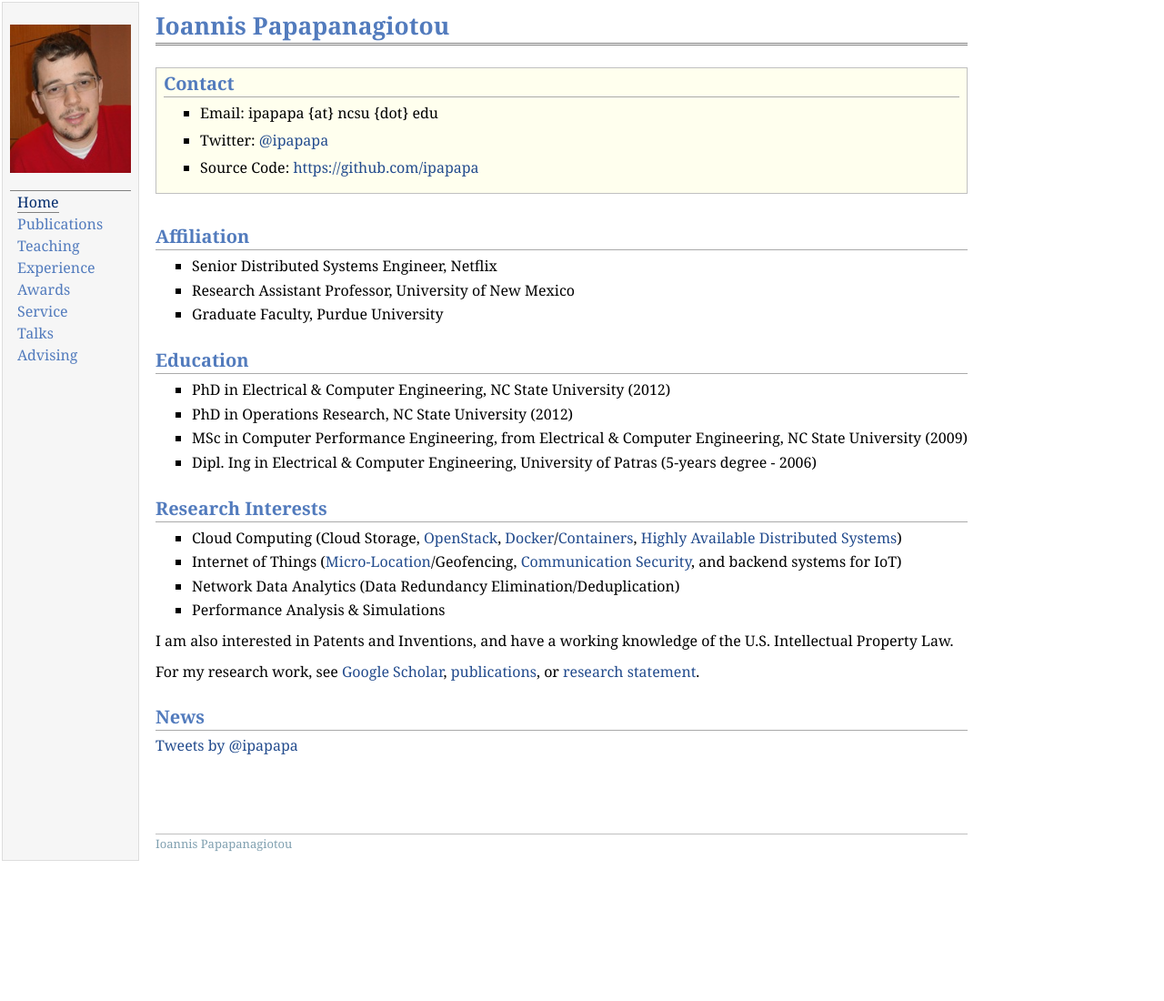
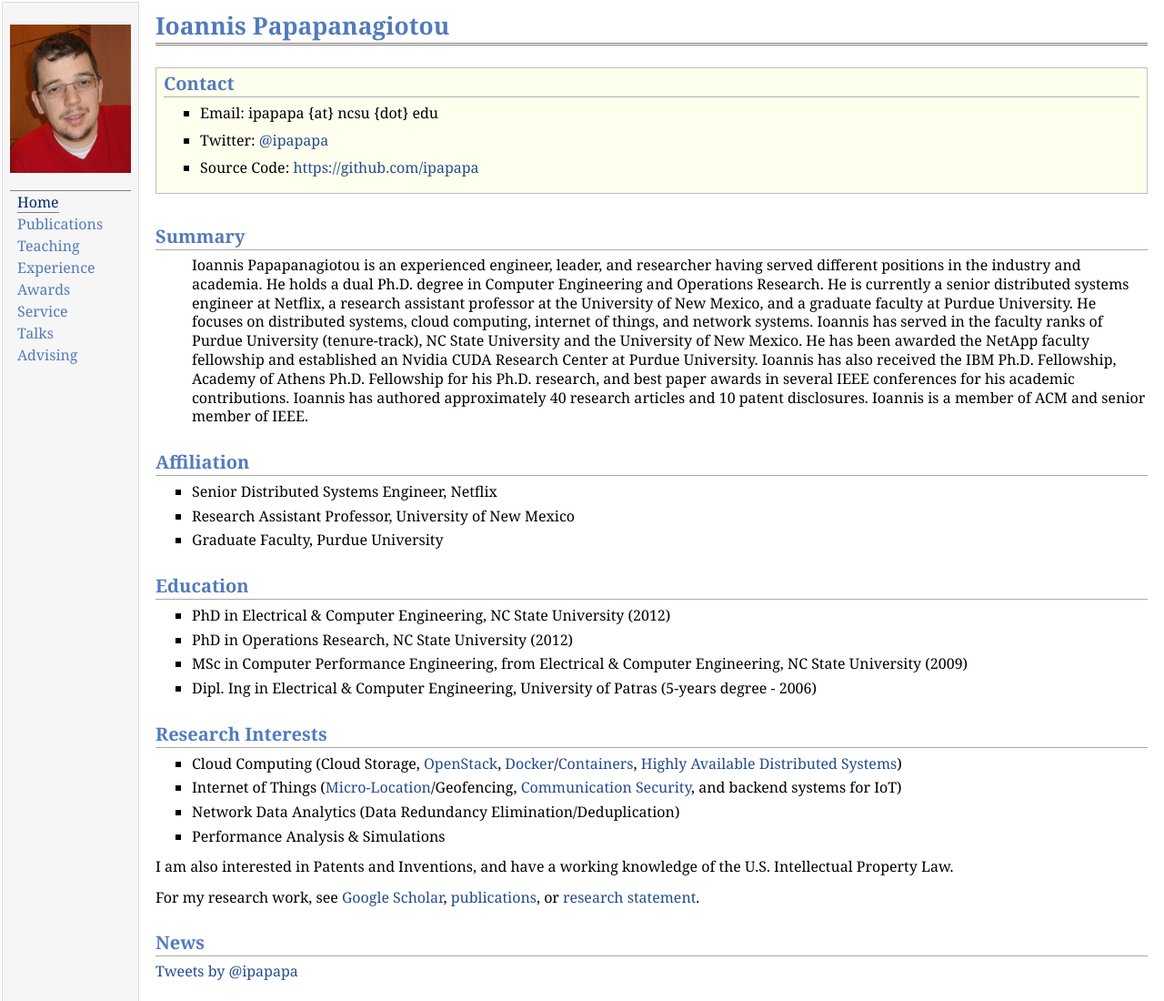
Before and after one commit to ipapapa/ipapapa.github.io, a plain HTML site: page index.html in a window 1280 px wide. Shown: the top 1100 px of the page at 91% size. Before the commit the page ends 956 px from the top, so only its background shows below. Drawn offline with Linux system fonts and the light colour scheme.

Commit message:
adding summary

```diff
--- a/index.html
+++ b/index.html
@@ -43,6 +43,16 @@
   </ul>
 </div>
 </div>
+
+<h2>Summary</h2>
+ <ul>
+    <p>
+Ioannis Papapanagiotou is an experienced engineer, leader, and researcher having served different positions in the industry and academia. He holds a dual Ph.D. degree in Computer Engineering and Operations Research. He is currently a senior distributed systems engineer at Netflix, a research assistant professor at the University of New Mexico, and a graduate faculty at Purdue University. He focuses on distributed systems, cloud computing, internet of things, and network systems.
+
+Ioannis has served in the faculty ranks of Purdue University (tenure-track), NC State University and the University of New Mexico. He has been awarded the NetApp faculty fellowship and established an Nvidia CUDA Research Center at Purdue University. Ioannis has also received the IBM Ph.D. Fellowship, Academy of Athens Ph.D. Fellowship for his Ph.D. research, and best paper awards in several IEEE conferences for his academic contributions. Ioannis has authored approximately 40 research articles and 10 patent disclosures. Ioannis is a member of ACM and senior member of IEEE.
+    </p>
+ </ul>
+
 <h2>Affiliation</h2>
 <ul>
   <li>
@@ -57,7 +67,7 @@
   </ul>
 <h2>Education</h2>
 <ul>
-<li><p>PhD in Electrical &amp; Computer Engineering, NC State University (2012)</p>
+<li><p>PhD in Electrical & Computer Engineering, NC State University (2012)</p>
 </li>
 <li><p>PhD in Operations Research, NC State University (2012)</p>
 </li>
```
